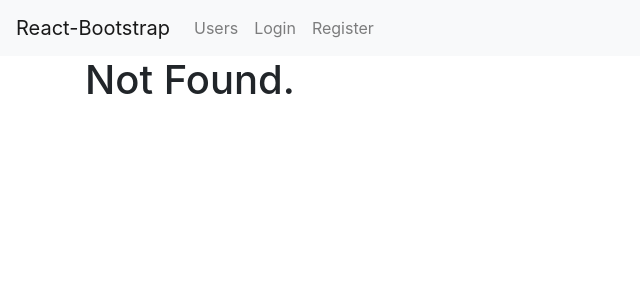
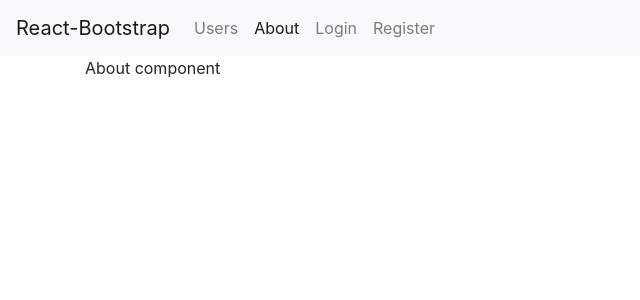
Before and after one commit to sholua/auth-client-react-redux, a React (Create React App) app: page /about in a window 1280 px wide. Before the commit this address led to /not-found. Shown: the top 300 px of the page, without its empty margins (0-640 px from the left). Built offline with nearby package versions, Linux system fonts and the light colour scheme.

Commit message:
Tests for users protected route

```diff
--- a/package.json
+++ b/package.json
@@ -3,6 +3,7 @@
   "version": "0.1.0",
   "private": true,
   "dependencies": {
+    "@react-mock/localstorage": "^0.1.2",
     "@reduxjs/toolkit": "^1.5.0",
     "@testing-library/jest-dom": "^5.11.9",
     "@testing-library/react": "^11.2.3",
--- a/src/App.tsx
+++ b/src/App.tsx
@@ -18,6 +18,7 @@ import ForgotPassword from "./components/ForgotPassword";
 import ResetPassword from "./components/ResetPassword";
 import { AppState } from "./store/reducer";
 import { User } from "./store/users";
+import About from "./components/About";
 
 function App() {
   const dispatch = useDispatch();
@@ -34,6 +35,7 @@ function App() {
       <main className="container">
         <Switch>
           <Route path="/home" component={Home} />
+          <Route path="/about" component={About} />
           <Route path="/register" component={RegisterForm} />
           <Route path="/login" component={LoginForm} />
           <Route path="/logout" component={Logout} />
--- /dev/null
+++ b/src/components/About.tsx
@@ -0,0 +1,5 @@
+import React from "react";
+
+export default function About() {
+  return <div>About component</div>;
+}
--- a/src/components/Users.tsx
+++ b/src/components/Users.tsx
@@ -12,7 +12,7 @@ const Users = () => {
   }, [dispatch]);
 
   return (
-    <ul aria-label="users">
+    <ul data-testid="users">
       {users.map((user) => (
         <li key={user._id}>
           {user.firstName} - <span>{user.email}</span>
--- a/src/components/common/NavBar.tsx
+++ b/src/components/common/NavBar.tsx
@@ -10,13 +10,18 @@ interface NavBarProps {
 const NavBar = ({ user }: NavBarProps) => {
   return (
     <Navbar bg="light" expand="lg">
-      <Navbar.Brand href="#home">React-Bootstrap</Navbar.Brand>
+      <Navbar.Brand href="/">React-Bootstrap</Navbar.Brand>
       <Navbar.Toggle aria-controls="basic-navbar-nav" />
       <Navbar.Collapse id="basic-navbar-nav">
         <ul className="navbar-nav">
           <li className="nav-item">
             <NavLink className="nav-link" to="/users">
               Users
+            </NavLink>
+          </li>
+          <li className="nav-item">
+            <NavLink className="nav-link" to="/about">
+              About
             </NavLink>
           </li>
           {!user && (
```
Also changed, not shown: 2 other files (tests, documents, lock files or other folders).
